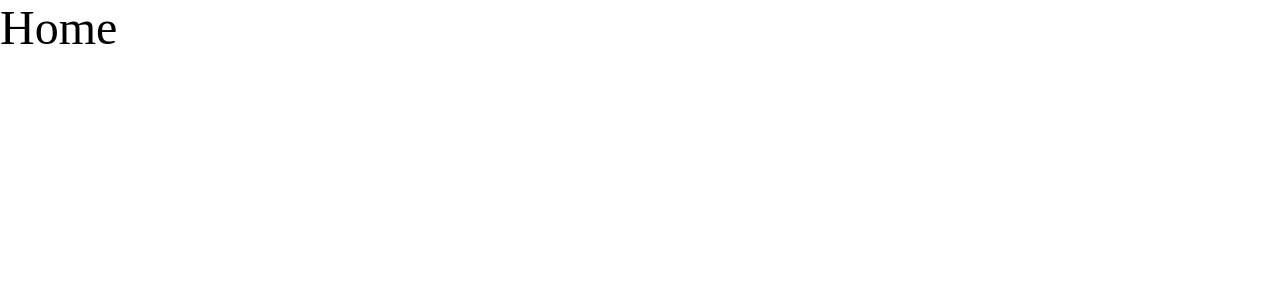
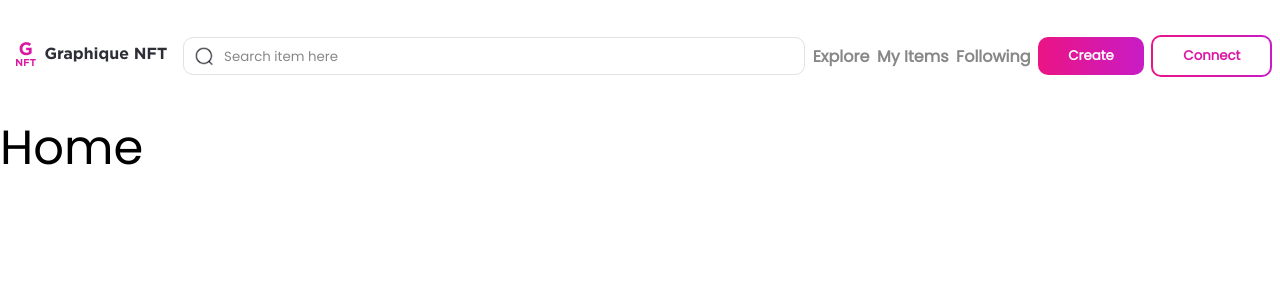
Before and after one commit to ankit-rawani/DesCode, a React (Create React App) app: page / in a window 1280 px wide. Shown: the top 300 px of the page. Built offline with nearby package versions, Linux system fonts and the light colour scheme.

Commit message:
[afadd] Navbar Light

```diff
--- a/src/components/App/App.js
+++ b/src/components/App/App.js
@@ -2,14 +2,18 @@
 import { BrowserRouter as Router, Routes, Route } from 'react-router-dom'
 
 import Home from '../home/Home'
+import Nav from '../navbar'
 
 function App() {
     return (
-        <Router>
-            <Routes>
-                <Route path="/" element={<Home />} />
-            </Routes>
-        </Router>
+        <>
+            <Nav />
+            <Router>
+                <Routes>
+                    <Route path="/" element={<Home />} />
+                </Routes>
+            </Router>
+        </>
     )
 }
 
--- /dev/null
+++ b/src/components/footer/index.js
@@ -0,0 +1,6 @@
+import React from 'react'
+import styles from './style.module.css'
+
+export default function Footer() {
+    return <div className={styles.home}>Home</div>
+}
--- /dev/null
+++ b/src/components/navbar/index.js
@@ -0,0 +1,31 @@
+import React from 'react'
+import styles from './style.module.css'
+
+import logo from '../../images/Light2.png'
+import searchIcon from '../../images/icons/Search.png'
+
+export default function Nav() {
+    return (
+        <div className={styles.container}>
+            <div>
+                <img src={logo} alt="Main Logo" />
+            </div>
+            <div className={styles.searchContainer}>
+                <input
+                    className={styles.searchBar}
+                    type="text"
+                    placeholder="Search item here"
+                />
+            </div>
+            <div className={styles.navLink}>Explore</div>
+            <div className={styles.navLink}>My Items</div>
+            <div className={styles.navLink}>Following</div>
+            <div>
+                <button className={styles.button}>Create</button>
+            </div>
+            <div>
+                <button className={styles.buttonOutline}>Connect</button>
+            </div>
+        </div>
+    )
+}
--- /dev/null
+++ b/src/components/navbar/style.module.css
@@ -0,0 +1,59 @@
+.container {
+    display: flex;
+    align-items: center;
+    justify-content: space-evenly;
+    padding: 35px 0;
+    position: sticky;
+    top: 0;
+    background-color: white;
+}
+
+.searchContainer {
+    border-radius: 10px;
+    border: #e3e1e3 1px solid;
+    padding: 2px 10px;
+}
+
+.searchBar {
+    width: 600px;
+    /* padding: 10px 30px;
+    padding-left: 30px;
+    padding-bottom: 5px; */
+    padding: 7px 19px 5px 30px;
+    background: url('../../images//icons/Search.png') no-repeat left;
+    background-size: 20px;
+    outline: none;
+    border: none;
+}
+
+::placeholder {
+    color: #888888;
+    margin-top: 5px;
+}
+
+.navLink {
+    font-weight: bold;
+    color: #888888;
+}
+
+.button {
+    background: linear-gradient(to right, #eb1484, #c81cc5);
+    padding: 9px 30px;
+    outline: none;
+    border: none;
+    border-radius: 10px;
+    color: white;
+    font-weight: bold;
+}
+
+.buttonOutline {
+    padding: 9px 30px;
+    outline: none;
+    color: #da18a3;
+    font-weight: bold;
+
+    border: 2px solid transparent;
+    background: linear-gradient(WHITE, WHITE) padding-box,
+        linear-gradient(to right, #eb1484, #c81cc5) border-box;
+    border-radius: 10px;
+}
--- a/src/index.css
+++ b/src/index.css
@@ -1,5 +1,8 @@
+@import url('https://fonts.googleapis.com/css2?family=Poppins&display=swap');
+
 * {
     padding: 0;
     margin: 0;
     box-sizing: border-box;
+    font-family: "Poppins";
 }
```
Also changed, not shown: src/utils/constants.js (added, +8 -0 lines), src/components/footer/style.module.css (added).
